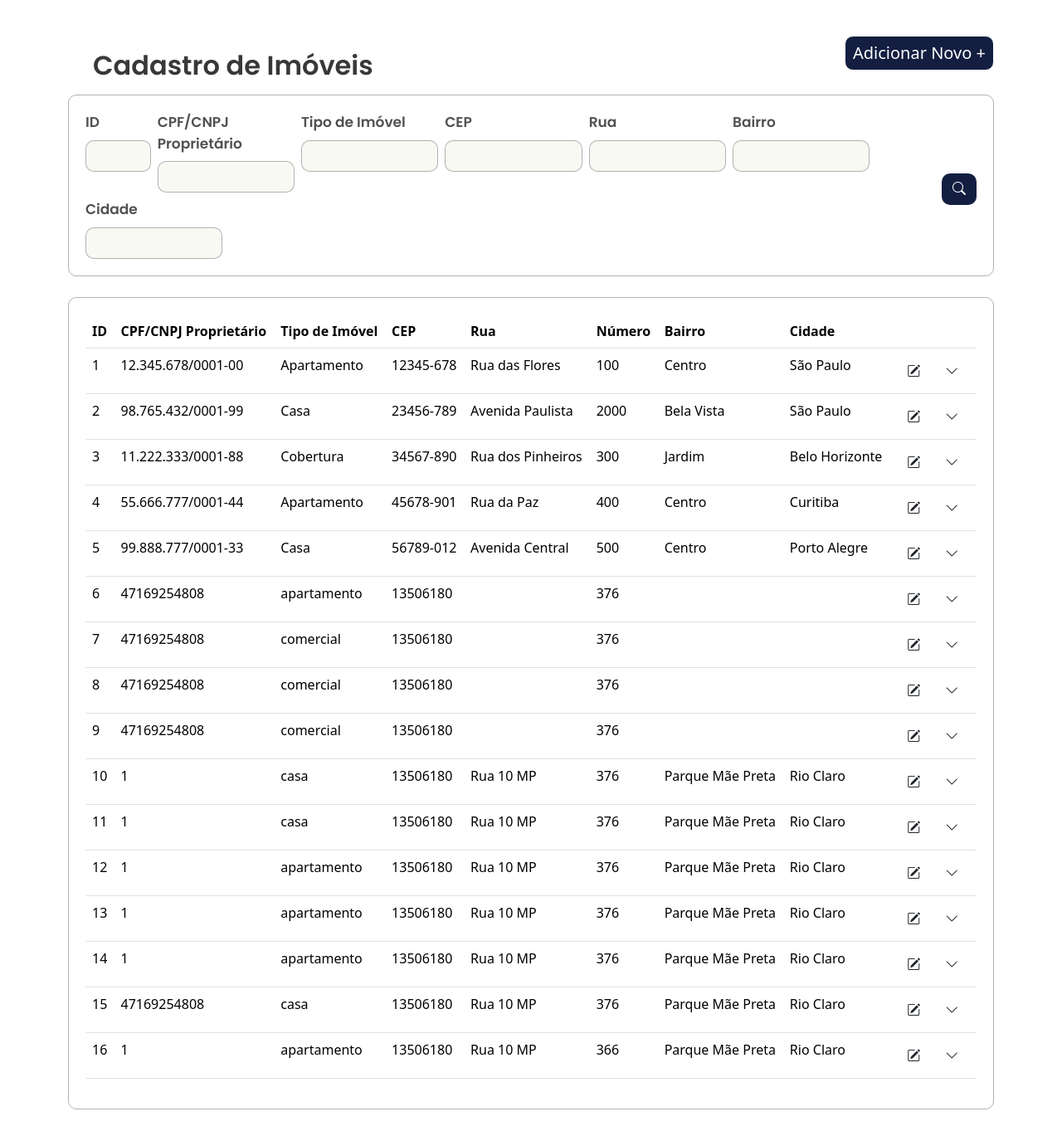
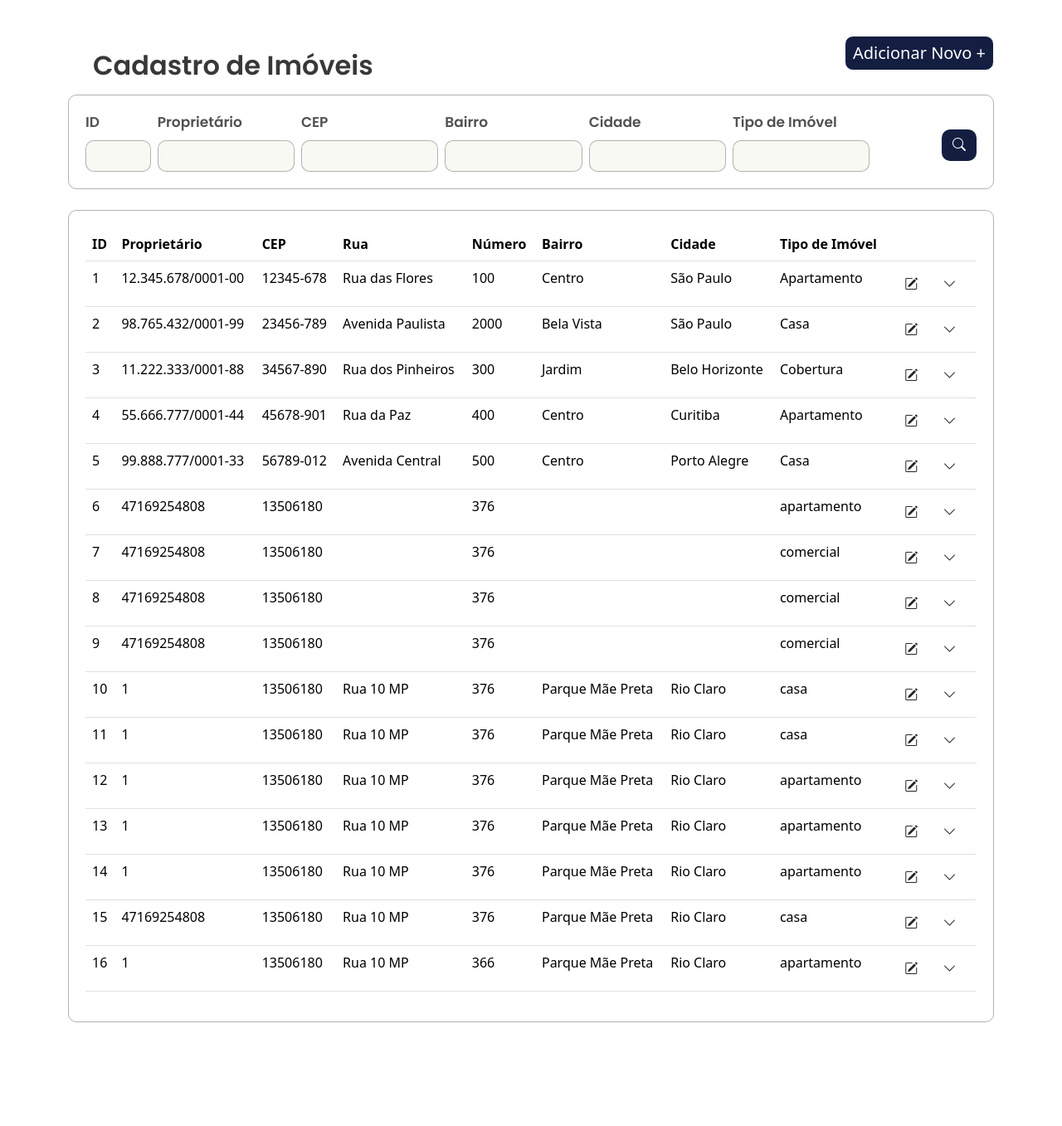
Before and after one commit to brunounky/PI-4sem-KeyControl, a PHP site: page /consulta_imovel.php in a window 1280 px wide. Shown: the part 136-1493 px from the top of the page at 83% size. After the commit the page ends 1368 px from the top, so only its background shows below. Run offline with PHP 8.4, Linux system fonts and the light colour scheme; a user stored in the database is signed in; data comes from the database, SQL or seed files in the repository.

Commit message:
Ajustes na consulta de imovel

```diff
--- a/KeyControl/projeto/views/consulta_imovel.php
+++ b/KeyControl/projeto/views/consulta_imovel.php
@@ -40,20 +40,12 @@
                         <input type="text" id="id" class="form-control" name="id" value="<?= htmlspecialchars($_POST['id'] ?? '') ?>">
                     </div>
                     <div class="col-md-2">
-                        <label for="cpf_cnpj_proprietario" class="form-label">CPF/CNPJ Proprietário</label>
+                        <label for="cpf_cnpj_proprietario" class="form-label">Proprietário</label>
                             <input type="text" id="cpf_cnpj_proprietario" class="form-control" name="cpf_cnpj_proprietario" value="<?= htmlspecialchars($_POST['cpf_cnpj_proprietario'] ?? '') ?>">
-                    </div>
-                    <div class="col-md-2">
-                        <label for="tipo_imovel" class="form-label">Tipo de Imóvel</label>
-                            <input type="text" id="tipo_imovel" class="form-control" name="tipo_imovel" value="<?= htmlspecialchars($_POST['tipo_imovel'] ?? '') ?>">
                     </div>
                     <div class="col-md-2">
                         <label for="cep" class="form-label">CEP</label>
                         <input type="text" id="cep" class="form-control" name="cep" value="<?= htmlspecialchars($_POST['cep'] ?? '') ?>">
-                    </div>
-                    <div class="col-md-2">
-                        <label for="rua" class="form-label">Rua</label>
-                        <input type="text" id="rua" class="form-control" name="rua" value="<?= htmlspecialchars($_POST['rua'] ?? '') ?>">
                     </div>
                     <div class="col-md-2">
                         <label for="bairro" class="form-label">Bairro</label>
@@ -62,6 +54,10 @@
                     <div class="col-md-2">
                         <label for="cidade" class="form-label">Cidade</label>
                         <input type="text" id="cidade" class="form-control" name="cidade" value="<?= htmlspecialchars($_POST['cidade'] ?? '') ?>">
+                    </div>
+                    <div class="col-md-2">
+                        <label for="tipo_imovel" class="form-label">Tipo de Imóvel</label>
+                            <input type="text" id="tipo_imovel" class="form-control" name="tipo_imovel" value="<?= htmlspecialchars($_POST['tipo_imovel'] ?? '') ?>">
                     </div>
                 </div>
                 <div class="d-flex justify-content-end mt-2">
@@ -81,13 +77,13 @@
                 <thead>
                     <tr>
                         <th>ID</th>
-                        <th>CPF/CNPJ Proprietário</th>
-                        <th>Tipo de Imóvel</th>
+                        <th>Proprietário</th>
                         <th>CEP</th>
                         <th>Rua</th>
                         <th>Número</th>
                         <th>Bairro</th>
                         <th>Cidade</th>
+                        <th>Tipo de Imóvel</th>
                         <th></th>
                     </tr>
                 </thead>
@@ -97,19 +93,19 @@
                     for ($i = 0; $i < count($result); $i++) {
                         $row = $result[$i];
 
-                        // Aqui você já deve ter os valores vindos da consulta $row
                         $cpf_cnpj_proprietario = isset($row['cpf_cnpj_proprietario']) ? htmlspecialchars($row['cpf_cnpj_proprietario']) : null;
                         $tipo_imovel = isset($row['tipo_imovel']) ? htmlspecialchars($row['tipo_imovel']) : null;
 
                         echo "<tr>
                                 <td>" . htmlspecialchars($row['id']) . "</td>
                                 <td>" . $cpf_cnpj_proprietario . "</td>
-                                <td>" . $tipo_imovel . "</td>
                                 <td>" . htmlspecialchars($row['cep']) . "</td>
                                 <td>" . htmlspecialchars($row['rua']) . "</td>
                                 <td>" . htmlspecialchars($row['numero']) . "</td>
                                 <td>" . htmlspecialchars(substr($row['bairro'], 0, 20) . (strlen($row['bairro']) > 20 ? '...' : '')) . "</td>
                                 <td>" . htmlspecialchars($row['cidade']) . "</td>
+                                <td>" . $tipo_imovel . "</td>
+
                                 <td>
                                     <button class='btn ' onclick='editRecord(" . htmlspecialchars($row['id']) . ")'>
                                         <i class='bi bi-pencil-square'></i>
```
